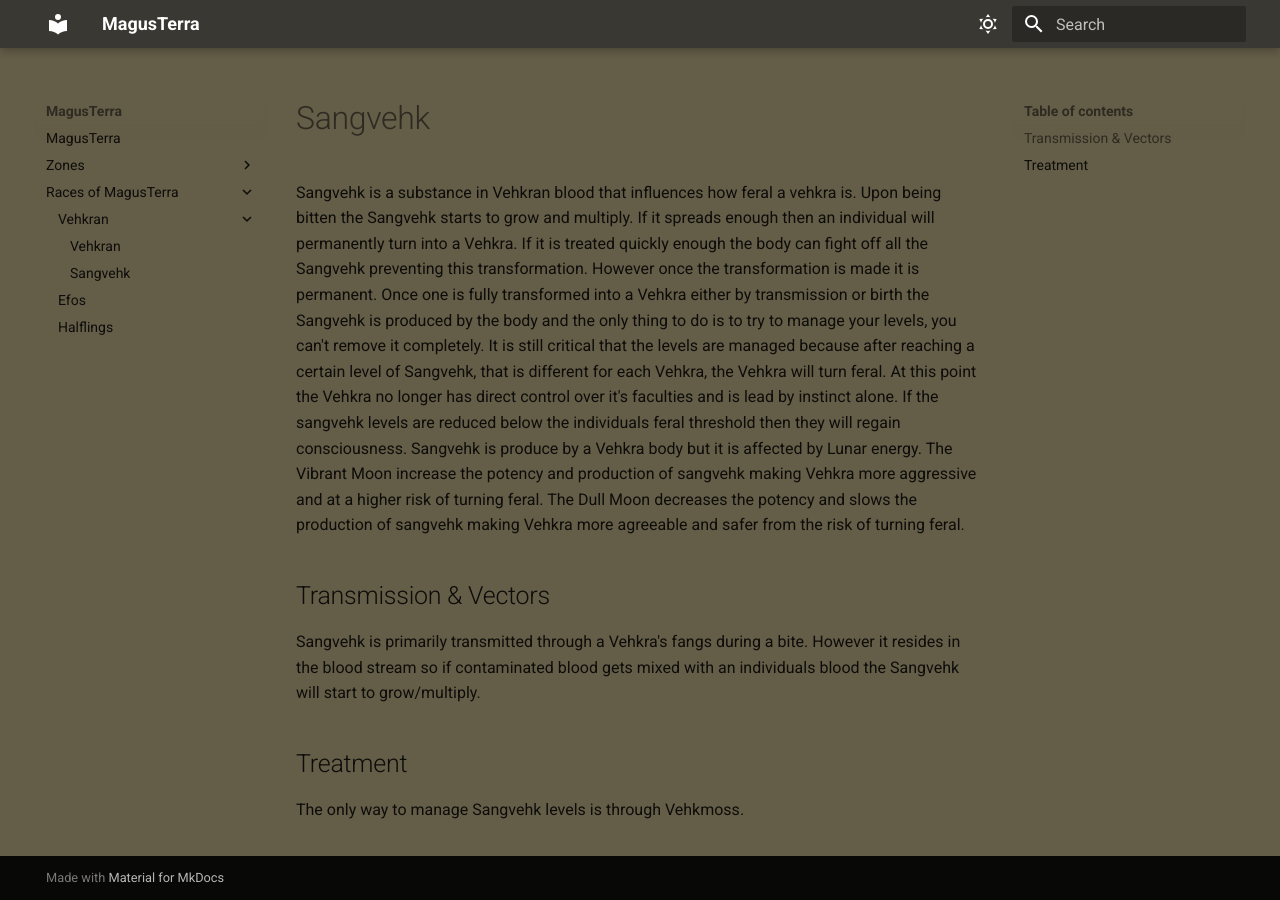
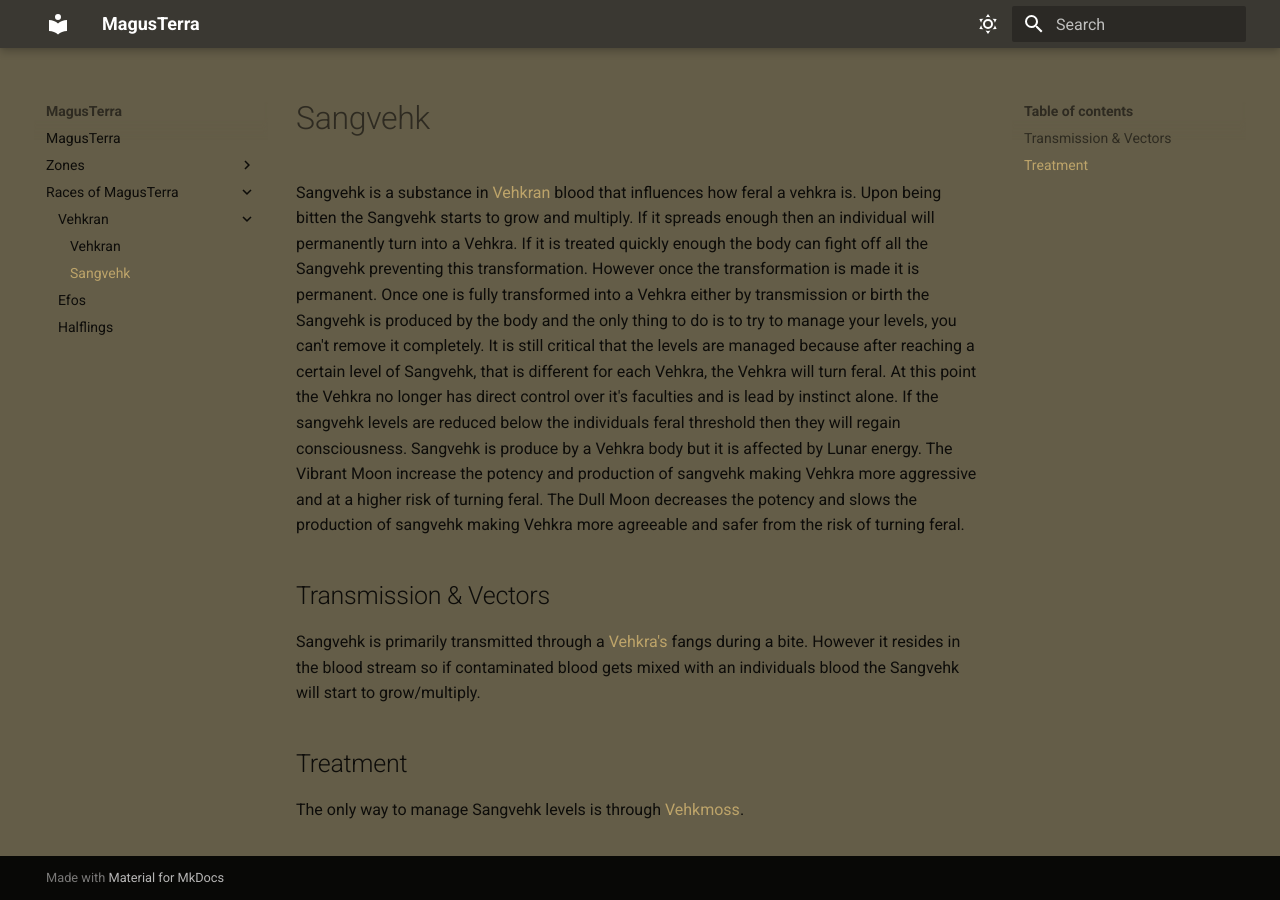
Before and after one commit to Martimellow/martimellow.github.io, an MkDocs documentation site: the page built from docs/races/sangvehk.md, in a window 1280 px wide. Built offline with MkDocs 1.6.1 and Material for MkDocs 9.7.7, drawn with Linux system fonts in a browser that asks for light colours.

Commit message:
got an ancient color theme setup for light mode, and the night time mode is still the default

```diff
--- a/docs/stylesheets/extra.css
+++ b/docs/stylesheets/extra.css
@@ -1,6 +1,6 @@
 [data-md-color-scheme="ancient"] {
   --md-default-bg-color: #645d48;
   --md-primary-fg-color: #3a3832;
-  --md-typeset-a-color:
-  --md-accent-fg-color:
+  --md-typeset-a-color: #bda46a;
+  --md-accent-fg-color: rgb(243, 235, 122);
 }
```
